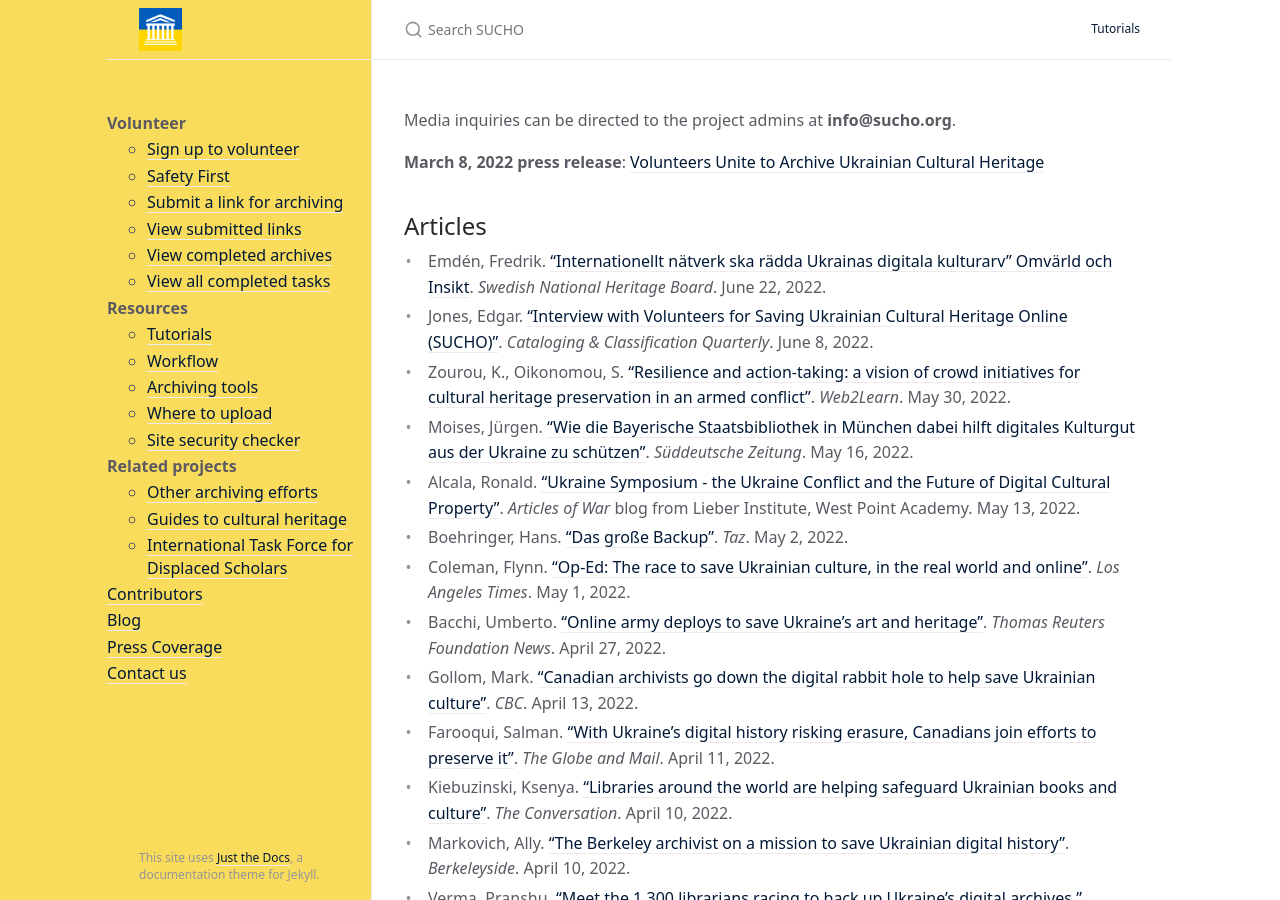
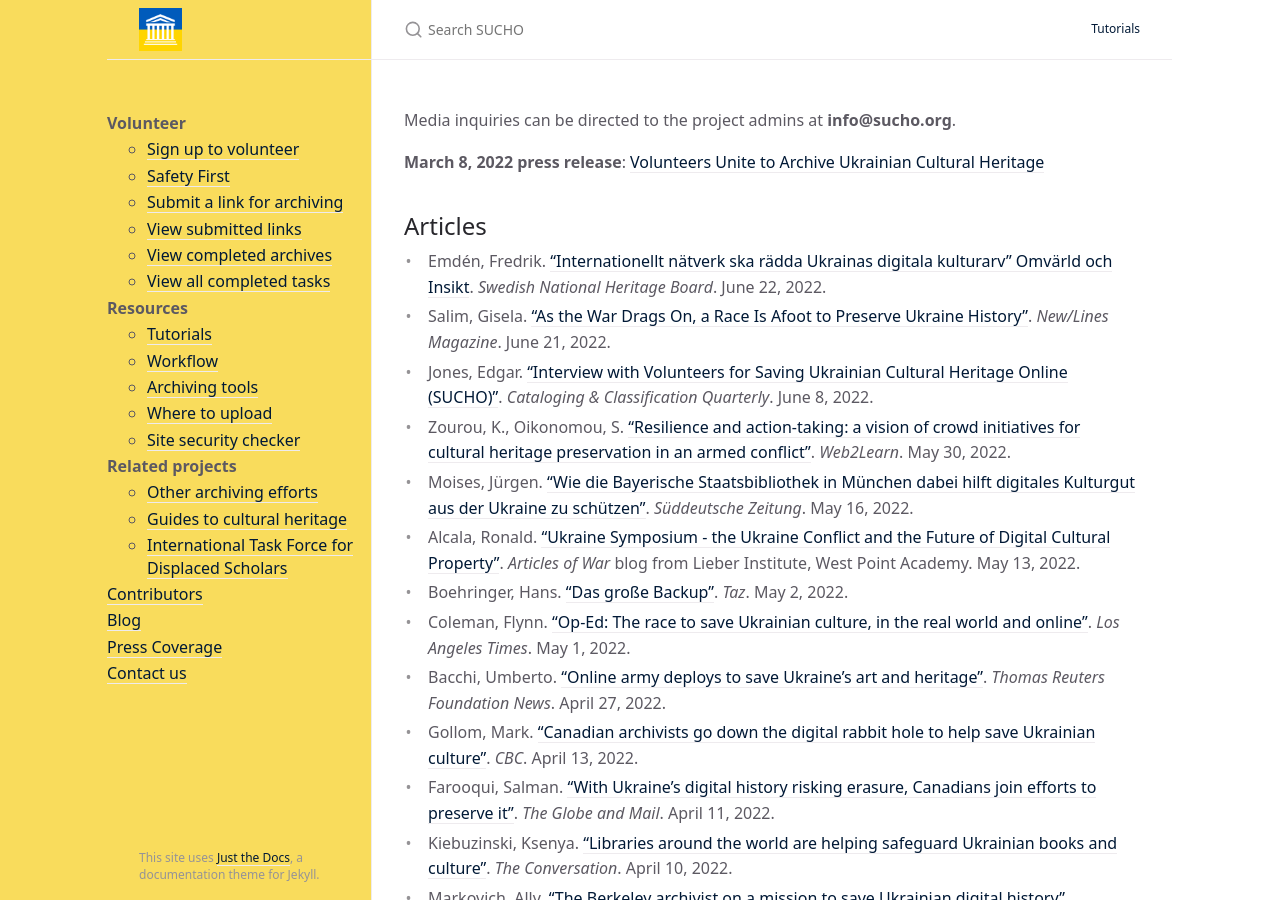
Before and after one commit to sucho-archiving/sucho-archiving.github.io, a Jekyll site: the page built from press.md, in a window 1280 px wide and 900 px high. Built offline with Jekyll 4.4.1, drawn with Linux system fonts in a browser that asks for light colours.

Commit message:
added article

```diff
--- a/press.md
+++ b/press.md
@@ -10,6 +10,7 @@
 
 ## Articles
 - Emdén, Fredrik. ["Internationellt nätverk ska rädda Ukrainas digitala kulturarv" Omvärld och Insikt](https://www.raa.se/omvarld-och-insikt/internationella-natverk-ska-radda-ukrainas-digitala-kulturarv/). *Swedish National Heritage Board*. June 22, 2022.
+- Salim, Gisela. ["As the War Drags On, a Race Is Afoot to Preserve Ukraine History"](https://newlinesmag.com/reportage/as-the-war-drags-on-a-race-is-afoot-to-preserve-ukraine-history/). *New/Lines Magazine*. June 21, 2022.
 - Jones, Edgar. ["Interview with Volunteers for Saving Ukrainian Cultural Heritage Online (SUCHO)"](https://doi.org/10.1080/01639374.2022.2077496). *Cataloging & Classification Quarterly*. June 8, 2022.
 - Zourou, K., Oikonomou, S. [“Resilience and action-taking: a vision of crowd initiatives for cultural heritage preservation in an armed conflict”](https://web2learn.eu/resilience-and-action-taking-a-vision-of-crowd-initiatives-for-cultural-heritage-preservation-in-an-armed-conflict/). *Web2Learn*. May 30, 2022.
 - Moises, Jürgen. ["Wie die Bayerische Staatsbibliothek in München dabei hilft digitales Kulturgut aus der Ukraine zu schützen"](https://www.sueddeutsche.de/muenchen/muenchen-bayerische-staatsbibliothek-digitales-kulturgut-websites-ukraine-1.5584863). *Süddeutsche Zeitung*. May 16, 2022.
```
